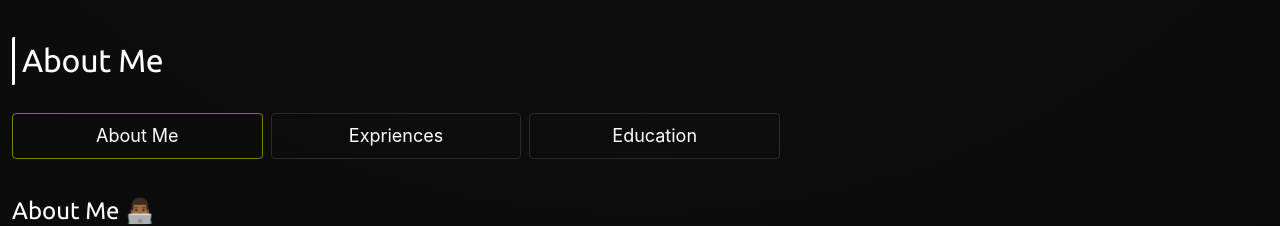
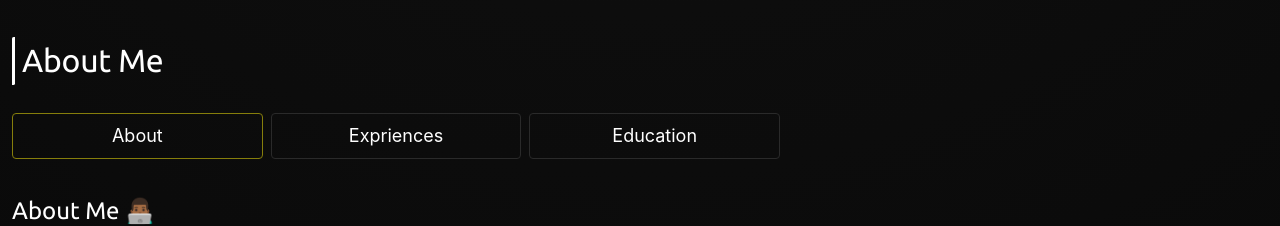
Before and after one commit to BulusHamnu/my-portfolio-v2, a React (Vite) app: page / in a window 1280 px wide. Shown: the part 1600-1826 px from the top of the page. Built offline with nearby package versions, Linux system fonts and the light colour scheme.

Commit message:
Minor edits

```diff
--- a/src/components/aboutSection.tsx
+++ b/src/components/aboutSection.tsx
@@ -26,15 +26,15 @@ function TabBtn({
 
 /* About Section */
 function AboutSection() {
-  const [currentPanel, selectPanel] = useState("about-me");
+  const [currentPanel, selectPanel] = useState("about");
 
   return (
     <section id="about-section" className="p-3 mt-13 mb-20">
       <h2 className="section-heading text-left">About Me</h2>
       <div className="tabs flex flex-row flex-nowrap gap-2 mt-7 mb-4 max-w-3xl">
         <TabBtn
-          text="About Me"
-          option="about-me"
+          text="About"
+          option="about"
           currentPanel={currentPanel}
           selectPanel={selectPanel}
         />
@@ -52,7 +52,7 @@ function AboutSection() {
         />
       </div>
 
-      {currentPanel === "about-me" && <AboutPanel />}
+      {currentPanel === "about" && <AboutPanel />}
       {currentPanel === "experience" && <ExpriencePanel />}
       {currentPanel === "education" && <EducationPanel />}
     </section>
--- a/src/components/footer.tsx
+++ b/src/components/footer.tsx
@@ -5,7 +5,7 @@ function Footer() {
   return (
     <footer
       id="footer"
-      className=" flex flex-row justify-between p-3 md:px-8 mt-20 lg:mb-3"
+      className=" flex flex-col items-center gap-6 md:flex-row md:justify-between py-5 px-8 md:py-3 md:px-8 mt-20 lg:mb-3"
     >
       <p>&copy; {new Date().getFullYear()} Hamnu Bulus Madu</p>
       <a
--- a/src/data/expriences.ts
+++ b/src/data/expriences.ts
@@ -7,7 +7,7 @@ export const expriences: Timeline[] = [
     title: "Developer & Technical Consultant (Contract)",
     organization: "Exponential Enlightenment",
     description:
-      "Worked closely with the founder on building and improving product ideas, combining development and technical decision-making. Built and  managed application features using tools like Lovable, and contributedto backend development using Node.js, including setting up serverless functions and handling Stripe payment integration.",
+      "Worked closely with the founder on building and improving product ideas, combining development and technical decision-making. Built and  managed application features using tools like Lovable, and contributed to backend development using Node.js, including setting up serverless functions and handling Stripe payment integration.",
   },
   {
     date: "2022 - Present",
```
